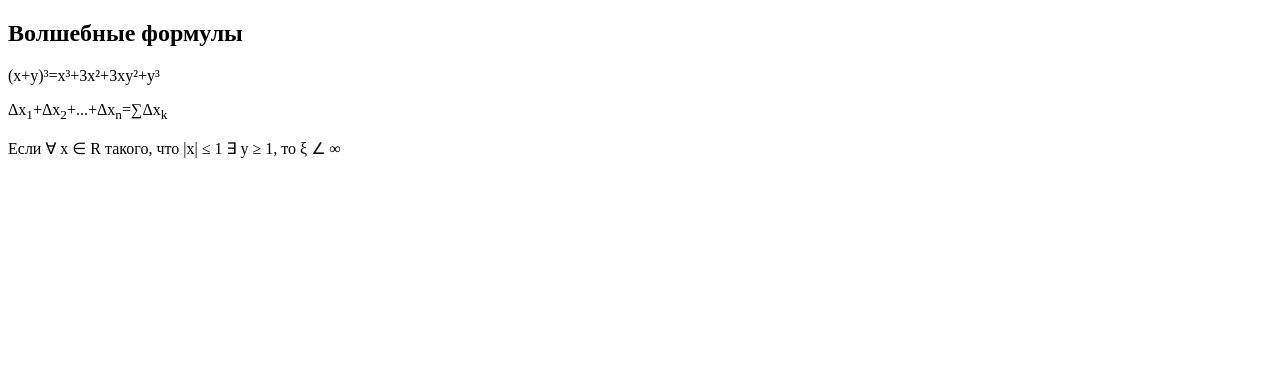
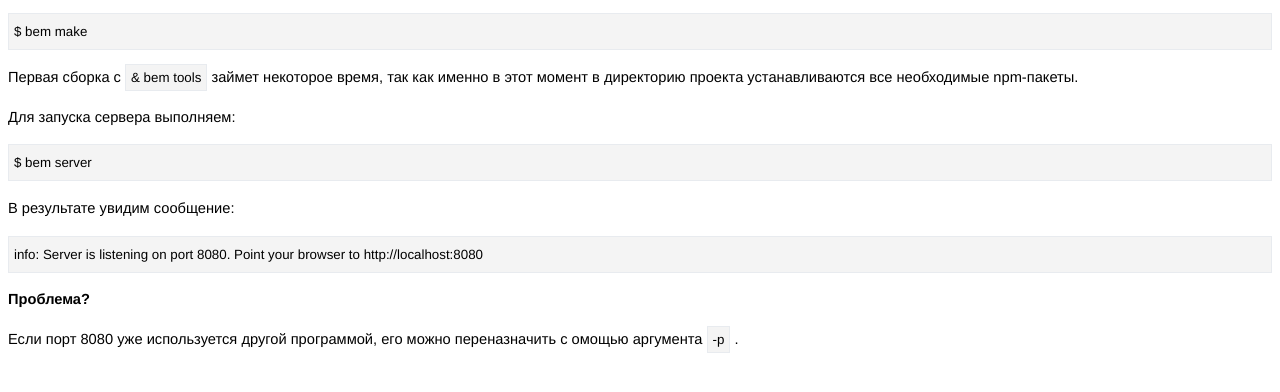
Before and after one commit to fd1-44-17-group/uskovya, a plain HTML site: page work/2709w/2/index.html in a window 1280 px wide. Drawn offline with Linux system fonts and the light colour scheme.

Commit message:
vtoroe zadanie

```diff
--- a/work/2709w/2/assets/css/styles.1.css
+++ b/work/2709w/2/assets/css/styles.1.css
@@ -0,0 +1,34 @@
+p {
+font-family:Helvetica, Geneva, sans-serif;
+line-height: 25px;
+font-size: 11pt;}
+
+.str1 {
+    border: solid #e8ebef 0.5px;
+    background-color: #f4f4f4;
+    padding: 5px;
+    font-size: 10pt;
+    font-family: helvetica;
+}
+
+span {
+    border: solid #e8ebef 0.5px;
+    background-color: #f4f4f4;
+    padding: 5px;
+    font-size: 10pt;
+    font-family: helvetica;
+}
+
+.scroll {
+    overflow: scroll;
+    border: solid #e8ebef 0.5px;
+    background-color: #f4f4f4;
+    padding: 5px;
+    font-size: 10pt;
+    font-family: helvetica;
+
+}
+
+.bold {
+    font-weight: bold
+}
--- a/work/2709w/2/index.html
+++ b/work/2709w/2/index.html
@@ -8,23 +8,40 @@
 </head>
 
 <body>
-<div>
-    <h2>Волшебные формулы</h2>
+    <div>
 
-    <p>
-        (x+y)&sup3=x&sup3+3x&sup2+3xy&sup2+y&sup3
-    </p>
+        <p class='str1'>
+            $ bem make
+        </p>
+
         <p>
-        &Delta;x<sub>1</sub>+&Delta;x<sub>2</sub>+...+&Delta;x<sub>n</sub>=&sum;&Delta;x<sub>k</sub>
-    </p>
+            Первая сборка c <span>& bem tools</span> займет некоторое время, так как именно в этот момент в директорию проекта устанавливаются все необходимые npm-пакеты.
+
+        </p>
         <p>
-        Если &forall; x &isin; R такого, что |x| &le; 1 &exist; y &ge; 1, то &xi; &ang; &infin;
-    </p>
+            Для запуска сервера выполняем:
+        </p>
+        <p class='str1'>
+            $ bem server
+        </p>
 
+        <p>
+            В результате увидим сообщение:
+        </p>
 
-</div>
+        <p class='scroll'>
+            info: Server is listening on port 8080. Point your browser to http://localhost:8080
+        </p>
 
+        <p class='bold'>
+            Проблема?
+        </p>
 
+        <p>
+            Если порт 8080 уже используется другой программой, его можно переназначить с омощью аргумента <span>-p</span> .
+        </p>
+
+    </div>
 
 </body>
 
```
